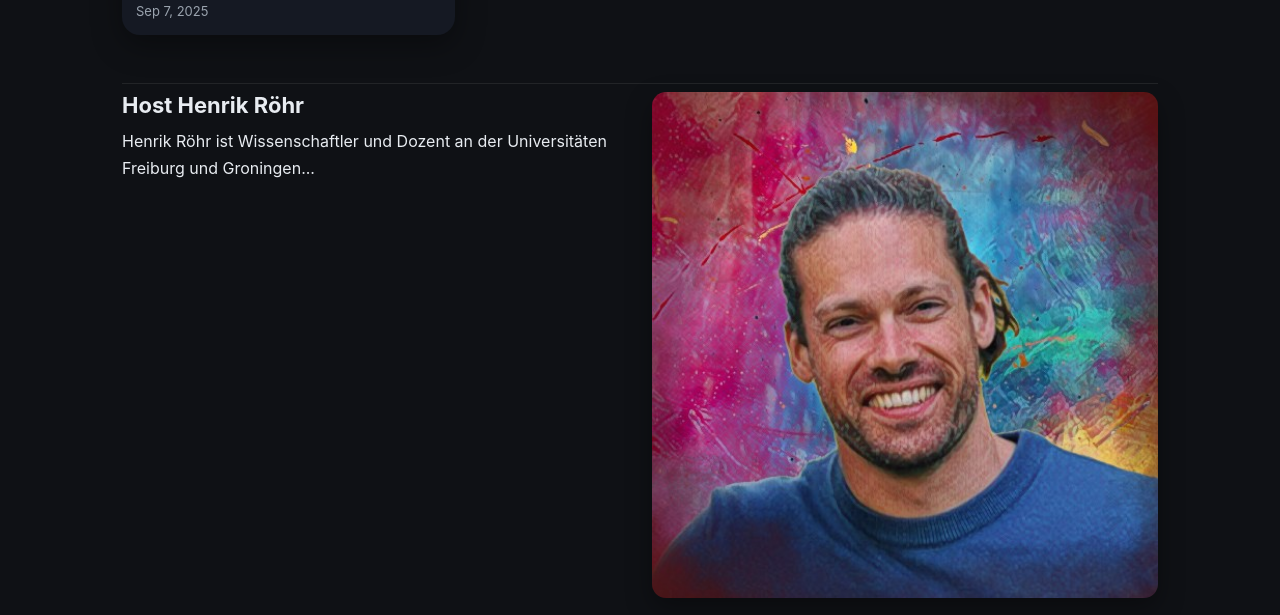
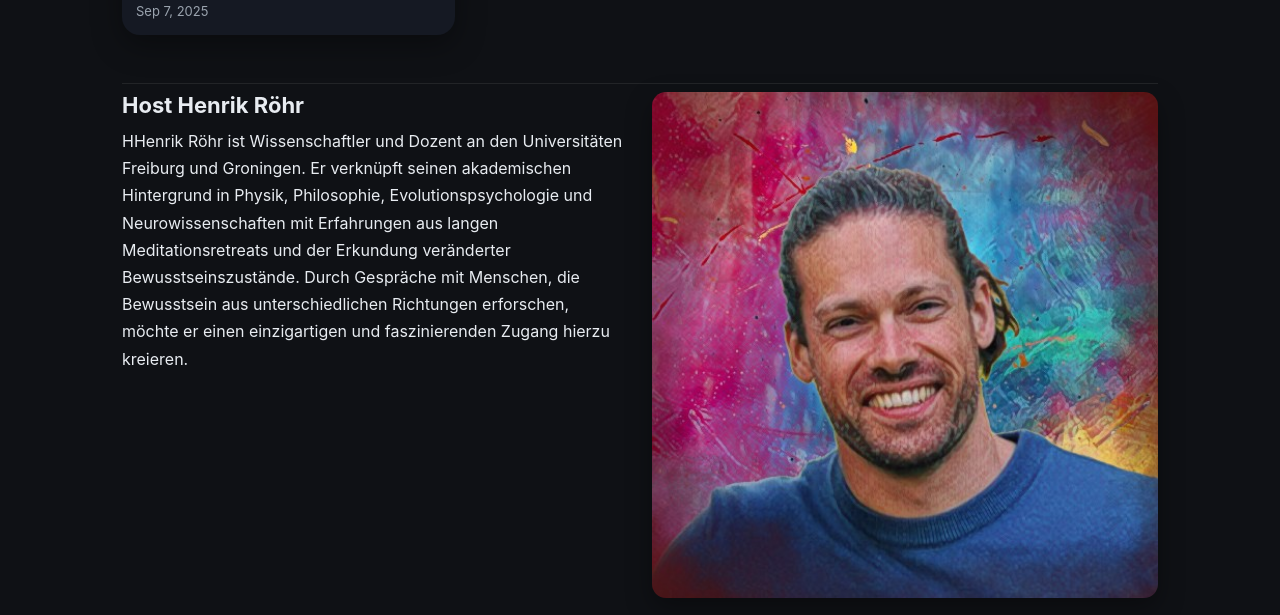
Before and after one commit to henrikroehr-podcast/henrikroehr-podcast.github.io, a website: page index.html in a window 1280 px wide. Shown: the part 1238-1853 px from the top of the page. Drawn offline with Linux system fonts and the light colour scheme.

Commit message:
Update index.html

```diff
--- a/index.html
+++ b/index.html
@@ -53,7 +53,11 @@
       <div class="host-text">
         <h2>Host Henrik Röhr</h2>
         <p>
-          Henrik Röhr ist Wissenschaftler und Dozent an der Universitäten Freiburg und Groningen...
+          HHenrik Röhr ist Wissenschaftler und Dozent an den Universitäten Freiburg und Groningen. Er verknüpft seinen
+          akademischen Hintergrund in Physik, Philosophie, Evolutionspsychologie und Neurowissenschaften mit
+          Erfahrungen aus langen Meditationsretreats und der Erkundung veränderter Bewusstseinszustände.
+          Durch Gespräche mit Menschen, die Bewusstsein aus unterschiedlichen Richtungen erforschen, möchte er
+          einen einzigartigen und faszinierenden Zugang hierzu kreieren.
         </p>
       </div>
       <div class="host-photo">
```
